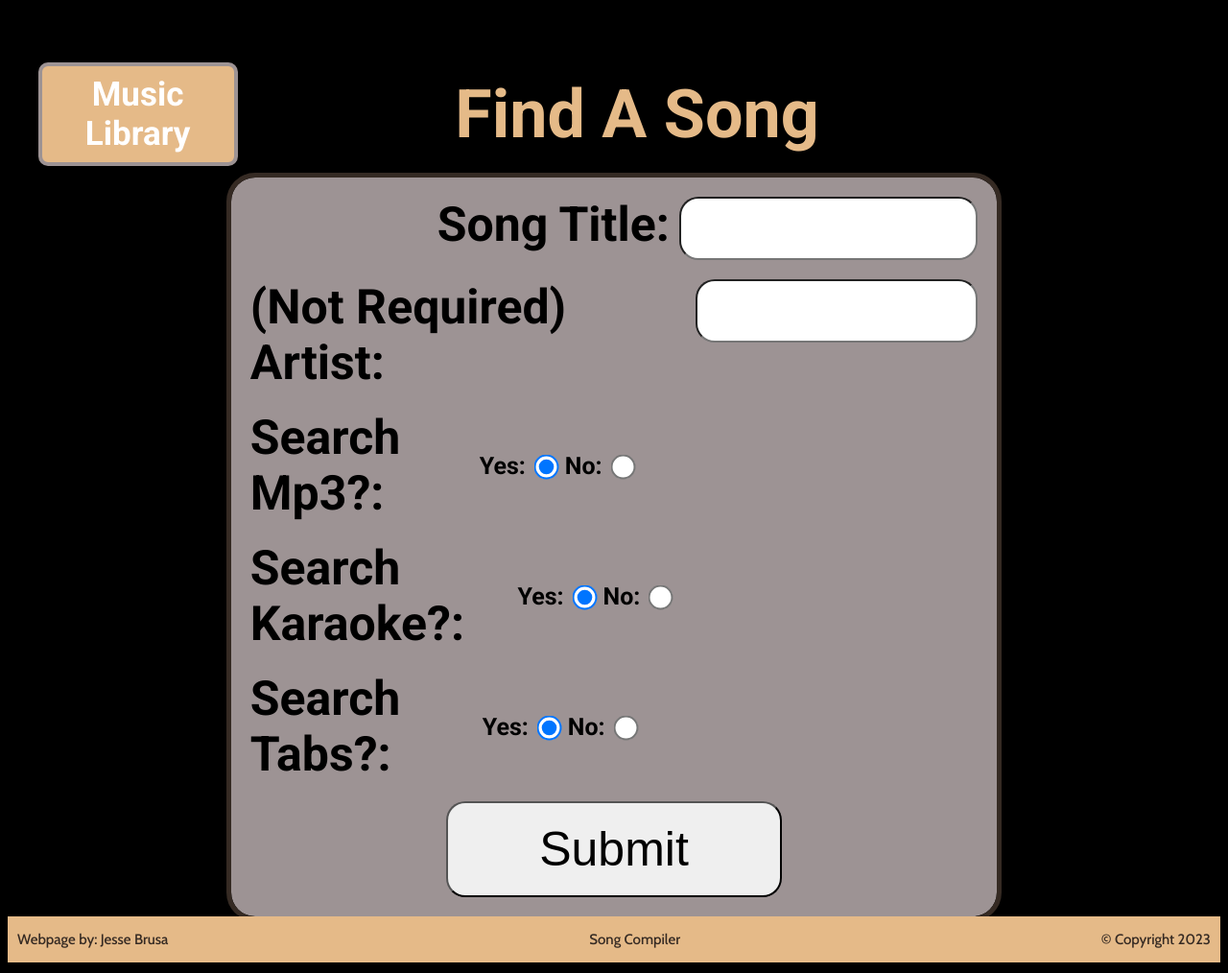
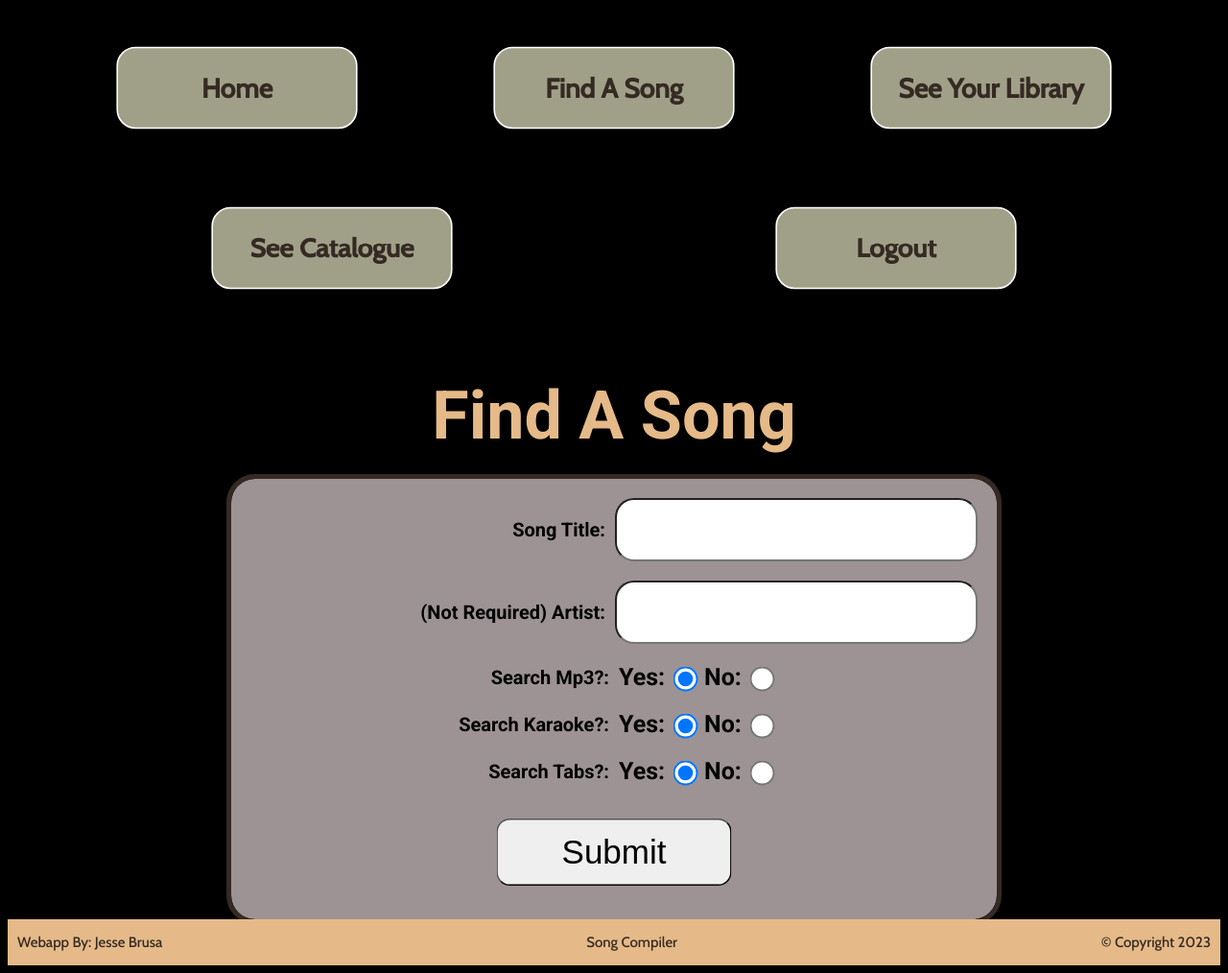
Before and after one commit to jessebrusa/flask-song-compiler, a Flask app: page /find-song in a window 1280 px wide. Shown: the whole page at 96% size. Run offline with Flask 3, Linux system fonts and the light colour scheme; the visitor is signed in with stand-in values (Sample User, id 1); some libraries are stand-ins or nearby versions.

Commit message:
created favorite functionality and fixed css around find song page

```diff
--- a/project/asyncio_functions.py
+++ b/project/asyncio_functions.py
@@ -1,7 +1,6 @@
 import asyncio
 from sql import *
 from resources import download_song, get_google_img, get_lyrics, download_karaoke
-from ultimate_guitar_scraper import UltimateGuitarScraper
 from tab_scraper import TabScraper
 
 
--- a/project/main.py
+++ b/project/main.py
@@ -2,7 +2,6 @@ from flask import Flask, render_template, request, url_for, redirect, session, j
 from flask_login import LoginManager, current_user, logout_user, login_required, UserMixin, login_user
 from werkzeug.security import generate_password_hash, check_password_hash
 from functools import wraps
-from ultimate_guitar_scraper import UltimateGuitarScraper
 from tab_scraper import TabScraper
 from all_music_scraper import AllMusicScraper
 from asyncio_functions import gather_main
@@ -115,8 +114,51 @@ def catalogue():
 
 @app.route('/dashboard')
 def dashboard():
-    return render_template('dashboard.html')
+    user_id = current_user.id
 
+    with pg2.connect(database='song-compiler', user='postgres', password=POSTGRES_PASS, port='5433') as conn:
+        with conn.cursor() as cur:
+            cur.execute(get_favorites(user_id))
+            favorite_songs_list = cur.fetchall()
+
+            favorite_songs = []
+            for song in favorite_songs_list:
+                favorite_songs.append(
+                        {
+                        'song_id': song[0],
+                        'title': song[1],
+                        'artist': song[2],
+                        'img': song[3]
+                    }
+                )
+
+    return render_template('dashboard.html', favorite_songs=favorite_songs)
+
+
+@app.route('/add-favorite/<int:song_id>')
+@logged_in_only
+def add_favorite(song_id):
+    user_id = current_user.id
+
+    with pg2.connect(database='song-compiler', user='postgres', password=POSTGRES_PASS, port='5433') as conn:
+        with conn.cursor() as cur:
+            cur.execute(update_add_favorite(user_id, song_id))
+            conn.commit()
+
+    return redirect(url_for('song_page', song_id=song_id))
+
+
+@app.route('/remove-favorite/<int:song_id>')
+@logged_in_only
+def remove_favorite(song_id):
+    user_id = current_user.id
+
+    with pg2.connect(database='song-compiler', user='postgres', password=POSTGRES_PASS, port='5433') as conn:
+        with conn.cursor() as cur:
+            cur.execute(update_remove_favorite(user_id, song_id))
+            conn.commit()
+
+    return redirect(url_for('song_page', song_id=song_id))
 
 @app.route('/connect-song/<int:song_id>')
 def connect_song(song_id):
@@ -131,16 +173,22 @@ def connect_song(song_id):
     return redirect(url_for('song_page', song_id=song_id))
 
 
-
 @app.route('/song-page/<int:song_id>')
 def song_page(song_id):
     conn = pg2.connect(database='song-compiler', user='postgres', password=POSTGRES_PASS, port='5433')
     cur = conn.cursor()
 
-    song_page_sql = song_page_info(song_id)
-    Song = namedtuple('Song', song_page_table)
-    cur.execute(song_page_sql)
-    info = [Song(*row) for row in cur.fetchall()][0]
+    if current_user.is_authenticated:
+        user_id = current_user.id
+        song_page_sql = song_page_info(song_id, user_id=user_id)
+        Song = namedtuple('Song', song_page_table_user)
+        cur.execute(song_page_sql)
+        info = [Song(*row) for row in cur.fetchall()][0]
+    else:
+        song_page_sql = song_page_info(song_id)
+        Song = namedtuple('Song', song_page_table)
+        cur.execute(song_page_sql)
+        info = [Song(*row) for row in cur.fetchall()][0]
 
 
     if info.lyric_url:
@@ -452,7 +500,7 @@ def register_page():
 
         conn.close()
 
-        session['user_id'] = user_id[0]
+        session['user_id'] = user_id
 
         user_object = User(user_id, f_name, l_name,
                         username, email)
@@ -478,7 +526,6 @@ def login_page():
                 cur.execute(get_user(email))
                 user = cur.fetchone()
 
-            print(user)
             if user:
                 user_dict = {
                     'user_id': user[0],
@@ -488,7 +535,6 @@ def login_page():
                     'password': user[4],
                     'username': user[5],
                 }
-
 
             password_true = check_password_hash(user_dict['password'], password_input)
 
--- a/project/static/css/stylesheet.css
+++ b/project/static/css/stylesheet.css
@@ -297,16 +297,14 @@ h1 {
 }
 
 .hero-img-container {
+    flex: 1;
     display: flex;
     justify-content: center;
     align-items: center;
-    width: 300px;
-    margin-right: 20px;
-    padding: 10px;
 }
 
 .hero-img-container img {
-    max-width: 300px;
+    max-width: 100%;
 }
 
 .nav-links {
@@ -322,7 +320,7 @@ h1 {
 
 .nav-links a{
     color: white;
-    width: 160px;
+    width: 200px;
     background-color: #e5ba88;
     border: 4px solid #9d9394;
     border-radius: 10px;
@@ -408,20 +406,13 @@ h1 {
 }
 
 .hero-text-container {
+    flex: 2;
     display: flex;
     flex-direction: column;
     justify-content: space-between;
     text-align: center;
-    margin: 0 auto;
-    padding-top: -10px;
-    width: 500px;
 }
 
-.hero-text-container h1 {
-    margin-top: -20px;
-    margin-bottom: 20px;
-    padding: 0;
-}
 
 .hero-text-container h2 {
     color: #352a23;
@@ -495,7 +486,6 @@ label {
 
 .searchInput {
     font-size: 50px;
-    width: 700px;
     height: 60px;
     border-radius: 20px;
 }
@@ -518,12 +508,20 @@ label {
 .rowItems {
     width: 100%;
     display: flex;
-    justify-content: flex-end;
+    align-items: center;
     gap: 10px;
 }
 
+.item1 {
+    flex: 1;
+    text-align: end;
+}
+
+.item2 {
+    flex: 1;
+}
+
 .radioWidth {
-    width: 700px;
     display: flex;
     justify-content: flex-start;
     align-items: center;
@@ -552,13 +550,134 @@ label {
 }
 
 .dashboardHeader {
-    margin: 10px;
+    margin: 0;
 }
 
 .dashboardBody {
     width: 90%;
     display: flex;
     justify-content: space-around;
+    align-items: flex-start;
+    margin-left: auto;
+    margin-right: auto;
+}
+
+.dashboardFavs {
+    text-align: center;
+    flex: 1;
+    color: #9d9394;
+    text-decoration: underline;
+    font-size: 40px;
+}
+
+.favCard {
+    display: flex;
+    justify-content: space-between;
+    align-items: center;
+    background-color: #9d9394;
+    border-radius: 20px;
+    margin: 20px;
+    height: 130px;
+}
+
+.favCard:hover {
+    transform: scale(1.2);
+}
+
+.favCard:active {
+    transform: scale(.85);
+}
+
+.favCard img {
+    max-height: 100%;
+    width: auto;
+    border-radius: 20px;
+}
+
+.favCard h3 {
+    margin: 0;
+    font-size: 35px;
+    color: #352a23;
+}
+
+.favCard h4 {
+    margin: 0;
+    font-size: 25px;
+    color: #352a23;
+}
+
+.dashboardTitleArtist {
+    flex: 3;
+    display: flex;
+    flex-direction: column;
+    justify-content: center;
+    align-items: center;
+}
+
+.dashboardGroups {
+    text-align: center;
+    flex: 1;
+    color: #9d9394;
+    text-decoration: underline;
+    font-size: 40px;
+}
+
+
+.deleteButton {
+    text-decoration: none;
+    background-color: #9d9394;
+    width: 45%;
+    color: darkred;
+    padding: 10px;
+    border-radius: 20px;
+    margin: 50px;
+    text-align: center;
+    font-size: 50px;
+}
+
+.deleteButton:hover {
+    transform: scale(1.2);
+}
+
+.deleteButton:active {
+    transform: scale(.85);
+}
+
+.songPageFavorites {
+    flex: 1;
+    height: 100px;
+    display: flex;
+    justify-content: center;
+    align-items: center;
+    text-decoration: none;
+    background-color: #352a23;
+    color: white;
+    border-radius: 20px;
+    text-align: center;
+    font-size: 40px;
+    padding: 10px;
+    margin: 10px 0px;
+}
+
+.songPageFavorites:hover {
+    transform: scale(1.05);
+}
+
+.songPageFavorites:active {
+    transform: scale(.85);
+}
+
+.favBox {
+    flex: 1;
+}
+
+.leftSongPage {
+    flex: 1;
+}
+
+.findSongHeader {
+    text-align: center;
+    width: 100%;
 }
 
 
@@ -569,6 +688,14 @@ label {
 
     .searchInput {
         width: 40%;
+    }
+
+    label {
+        font-size: 20px;
+    }
+
+    .searchSubmit {
+        scale: .7;
     }
 }
 
--- a/project/templates/find-song.html
+++ b/project/templates/find-song.html
@@ -4,42 +4,40 @@
     <meta charset="UTF-8">
     <meta name="viewport" content="width=device-width, initial-scale=1.0">
     <link rel="stylesheet" href="{{ url_for('static', filename='../static/css/stylesheet.css') }}">
-    <!-- Add this to your HTML file -->
     <script src="https://code.jquery.com/jquery-3.6.4.min.js"></script>
     <title>Find A Song</title>
 </head>
 <body class="find-song-body">
+    {% include 'header.html' %}
     <div class="library-header">
-        <a href="{{ url_for('library') }}">Music Library</a>
-        <h1>Find A Song</h1>
-        <div class="temp-search"></div>
+        <h1 class="findSongHeader">Find A Song</h1>
     </div>
     <form method="POST" action="{{ url_for('find_song') }}" id="myForm">
         <div class="rowItems">
-            <label for="title-name">Song Title: </label>
-            <input name="title" type="text" class="searchInput" required>
+            <label for="title-name" class="item1">Song Title: </label>
+            <input name="title" type="text" class="searchInput item2" required>
         </div>
         <div class="rowItems">
-            <label for="title-name">(Not Required) Artist: </label>
-            <input name="artist" type="text" class="searchInput">
+            <label for="title-name" class="item1">(Not Required) Artist: </label>
+            <input name="artist" type="text" class="searchInput item2">
         </div>
         <div class="rowItems">
-            <label for="title-name">Search Mp3?: </label>
-            <div class="radioWidth">
+            <label for="title-name" class="item1">Search Mp3?: </label>
+            <div class="radioWidth item2">
                 Yes:<input name="mp3YesNo" type="radio" value="yes" class="radio" checked>
                 No:<input name="mp3YesNo" type="radio" value="no" class="radio">
             </div>
         </div>
         <div class="rowItems">
-            <label for="title-name">Search Karaoke?: </label>
-            <div class="radioWidth">
+            <label for="title-name" class="item1">Search Karaoke?: </label>
+            <div class="radioWidth item2">
                 Yes:<input name="karaokeYesNo" type="radio" value="yes" class="radio" checked>
                 No:<input name="karaokeYesNo" type="radio" value="no" class="radio">
             </div>
         </div>
         <div class="rowItems">
-            <label for="title-name">Search Tabs?: </label>
-            <div class="radioWidth">
+            <label for="title-name" class="item1">Search Tabs?: </label>
+            <div class="radioWidth item2">
                 Yes:<input name="tabYesNo" type="radio" value="yes" class="radio" checked>
                 No:<input name="tabYesNo" type="radio" value="no" class="radio">
             </div>
@@ -54,33 +52,25 @@
     <script>
         $(document).ready(function () {
             $("#myForm").submit(function (event) {
-                // Prevent the default form submission
                 event.preventDefault();
 
                 $("#myForm").hide();
 
-                // Show the loading message
                 $("#loading").show();
 
-                // Serialize the form data
                 var formData = $(this).serialize();
 
-                // Use AJAX to submit the form data
                 $.ajax({
                     type: "POST",
                     url: $(this).attr("action"),
                     data: formData,
                     success: function (response) {
-                        // Handle the response if needed
 
-                        // Hide the loading message
                         $("#loading").hide();
                         window.location.href = response.redirect;
                     },
                     error: function (error) {
-                        // Handle the error if needed
 
-                        // Hide the loading message
                         $("#loading").hide();
                     }
                 });
--- a/project/templates/footer.html
+++ b/project/templates/footer.html
@@ -1,5 +1,5 @@
 <div class="footer">
-    <p>Webpage by: Jesse Brusa</p>
+    <p>Webapp By: Jesse Brusa</p>
     <p>Song Compiler</p>
     <p>© Copyright 2023</p>
 </div>
--- a/project/templates/header.html
+++ b/project/templates/header.html
@@ -12,6 +12,7 @@
         {% endif %}
         <a href="{{ url_for('logout') }}">Logout</a>
     {% else %}
+        <a href="{{ url_for('catalogue') }}">See Catalogue</a>
         <a href="{{ url_for('login_page') }}">Login</a>
         <a href="{{ url_for('register_page') }}">Register</a>
     {% endif %}
```
Also changed, not shown: project/scrape-for-link.html (+4 -4 lines), project/sql.py (+69 -18 lines), project/templates/dashboard.html (+11 -0 lines), project/templates/song-page.html (+14 -17 lines), project/ultimate_guitar_scraper.py (deleted, +0 -83 lines).
